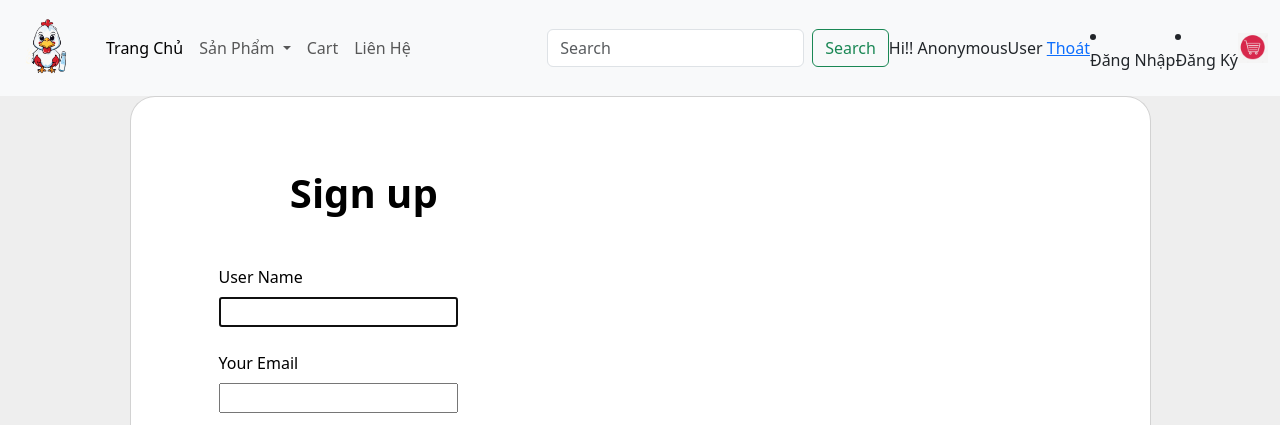
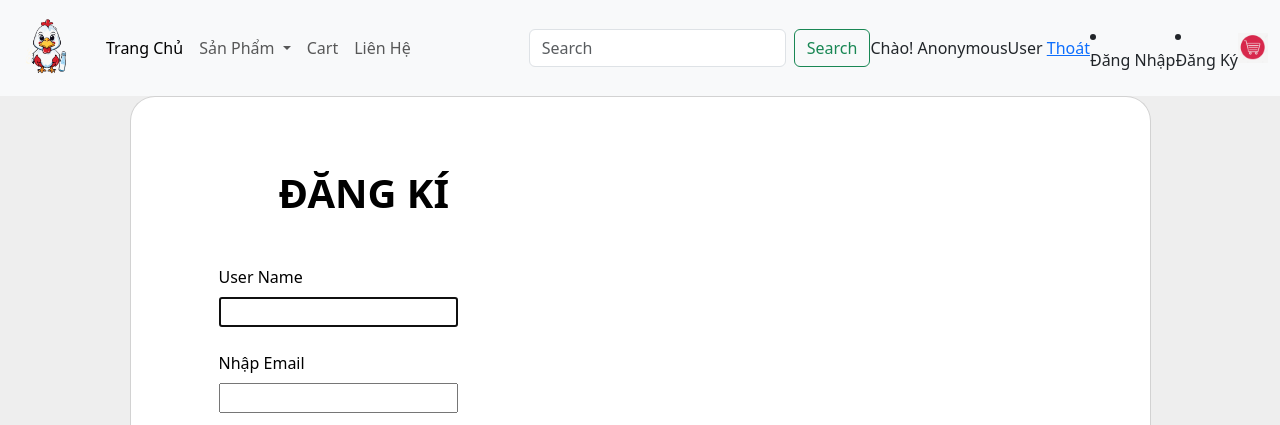
Before and after one commit to mrnha/CNPM, a Django app: page /register/ in a window 1280 px wide. Shown: the top 425 px of the page. Run offline with Django 5.2, Linux system fonts and the light colour scheme; some libraries are stand-ins or nearby versions.

Commit message:
fix languge

```diff
--- a/app/templates/app/base.html
+++ b/app/templates/app/base.html
@@ -98,7 +98,7 @@
                 </form>
               </div>
                 <div class="form inline my-2 my-lg-0">
-                <span>Hi!! {{request.user}} </span>
+                <span>Chào! {{request.user}} </span>
                 <span><a href = "{% url 'logout'%}">Thoát</a></span>
 
                 </div>
--- a/app/templates/app/login.html
+++ b/app/templates/app/login.html
@@ -47,7 +47,7 @@
                                 <i class="fas fa-lock fa-lg me-3 fa-fw"></i>
                                 <div data-mdb-input-init class="form-outline flex-fill mb-0">
                                     <input type="password" id="form3Example4c" class="form-control" name="password" required/>
-                                    <label class="form-label" for="form3Example4c">Password</label>
+                                    <label class="form-label" for="form3Example4c">Mật khẩu</label>
                                 </div>
                             </div>
 
--- a/app/templates/app/register.html
+++ b/app/templates/app/register.html
@@ -25,7 +25,7 @@
                       <div class="row justify-content-center">
                         <div class="col-md-10 col-lg-6 col-xl-5 order-2 order-lg-1">
 
-                          <p class="text-center h1 fw-bold mb-5 mx-1 mx-md-4 mt-4">Sign up</p>
+                          <p class="text-center h1 fw-bold mb-5 mx-1 mx-md-4 mt-4">ĐĂNG KÍ</p>
 
                           <form class="mx-1 mx-md-4" method = "POST" action ="" >
                             {% csrf_token %}
@@ -43,7 +43,7 @@
                               <i class="fas fa-envelope fa-lg me-3 fa-fw"></i>
                               <div data-mdb-input-init class="form-outline flex-fill mb-0">
 
-                                <label class="form-label" for="form3Example3c">Your Email</label> {{form.email}}
+                                <label class="form-label" for="form3Example3c">Nhập Email</label> {{form.email}}
                               </div>
                             </div>
 
@@ -51,7 +51,7 @@
                                 <i class="fas fa-envelope fa-lg me-3 fa-fw"></i>
                                 <div data-mdb-input-init class="form-outline flex-fill mb-0">
 
-                                  <label class="form-label" for="form3Example3c"> Firt Name</label> {{form.first_name}}
+                                  <label class="form-label" for="form3Example3c">Tên của bạn</label> {{form.first_name}}
                                 </div>
                               </div>
 
@@ -59,7 +59,7 @@
                                 <i class="fas fa-envelope fa-lg me-3 fa-fw"></i>
                                 <div data-mdb-input-init class="form-outline flex-fill mb-0">
 
-                                  <label class="form-label" for="form3Example3c"> Last Name</label>{{form.last_name}}
+                                  <label class="form-label" for="form3Example3c">Họ của bạn</label>{{form.last_name}}
                                 </div>
                               </div>
 
@@ -67,7 +67,7 @@
                               <i class="fas fa-lock fa-lg me-3 fa-fw"></i>
                               <div data-mdb-input-init class="form-outline flex-fill mb-0">
 
-                                <label class="form-label" for="form3Example4c">Password</label>{{form.password1}}
+                                <label class="form-label" for="form3Example4c">Tạo mật khẩu</label>{{form.password1}}
                               </div>
                             </div>
 
@@ -75,19 +75,19 @@
                               <i class="fas fa-key fa-lg me-3 fa-fw"></i>
                               <div data-mdb-input-init class="form-outline flex-fill mb-0">
 
-                                <label class="form-label" for="form3Example4cd">Repeat your password</label> {{form.password2}}
+                                <label class="form-label" for="form3Example4cd">Xác nhận mật khẩu</label> {{form.password2}}
                               </div>
                             </div>
 
                             <div class="form-check d-flex justify-content-center mb-5">
                               <input class="form-check-input me-2" type="checkbox" value="" id="form2Example3c" />
                               <label class="form-check-label" for="form2Example3">
-                                I agree all statements in <a href="#!">Terms of service</a>
+                                Tôi đồng ý với <a href="#!">Điều khoản và dịch vụ</a>
                               </label>
                             </div>
 
                             <div class="d-flex justify-content-center mx-4 mb-3 mb-lg-4">
-                              <button  type="submit" data-mdb-button-init data-mdb-ripple-init class="btn btn-primary btn-lg">Register</button>
+                              <button  type="submit" data-mdb-button-init data-mdb-ripple-init class="btn btn-primary btn-lg">Đăng kí</button>
                             </div>
                             <p class="text-center h6 fw-bold mb-5 mx-1 mx-md-4 mt-4">Nếu có tài khoản thì đăng nhập <a href="{% url 'login'%}">tại đây</a></p>
 
```
